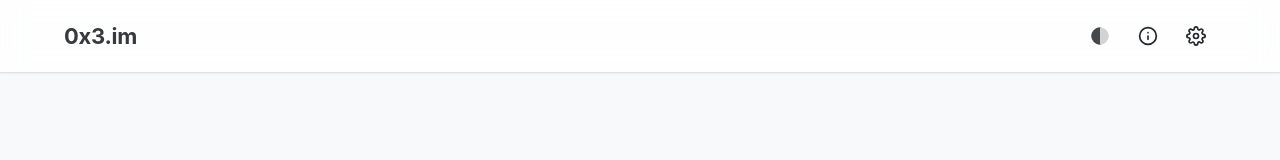
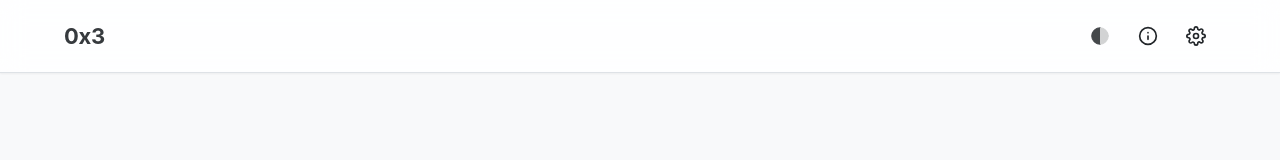
Before and after one commit to Roc2Liu/0x3, a Vue app: page / in a window 1280 px wide. Shown: the top 160 px of the page. Built offline with nearby package versions, Linux system fonts and the light colour scheme.

Commit message:
rename logo

```diff
--- a/src/App.vue
+++ b/src/App.vue
@@ -11,7 +11,7 @@
     <header class="header" role="banner">
       <div class="header-content">
         <div class="logo-section">
-          <h1 class="logo">0x3.im</h1>
+          <h1 class="logo">0x3</h1>
         </div>
         <nav class="header-actions" aria-label="主要操作">
           <button
```
